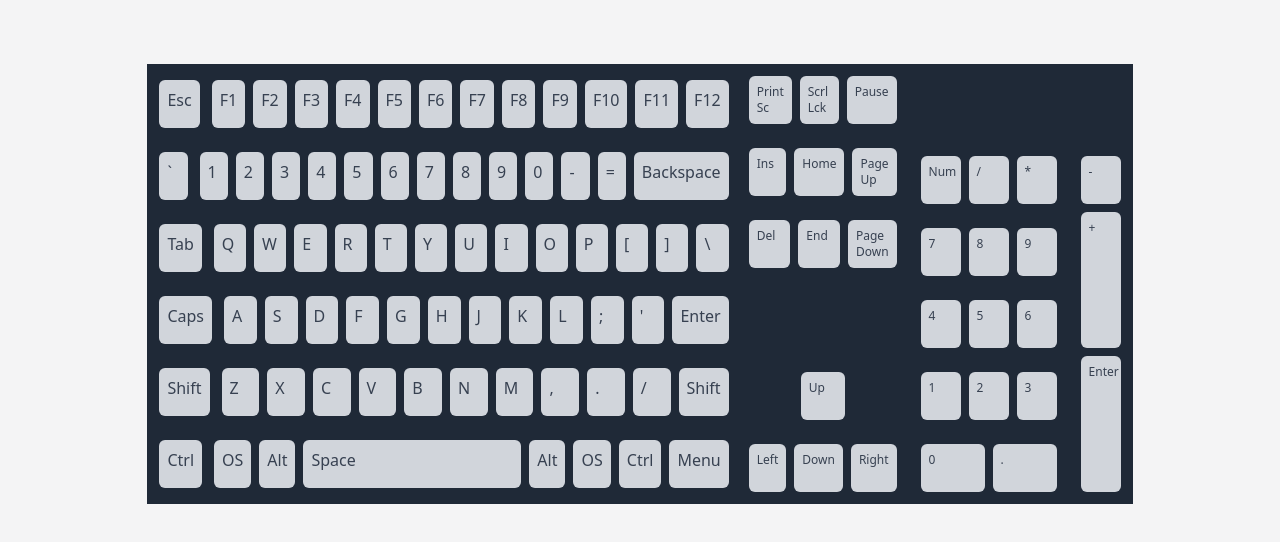
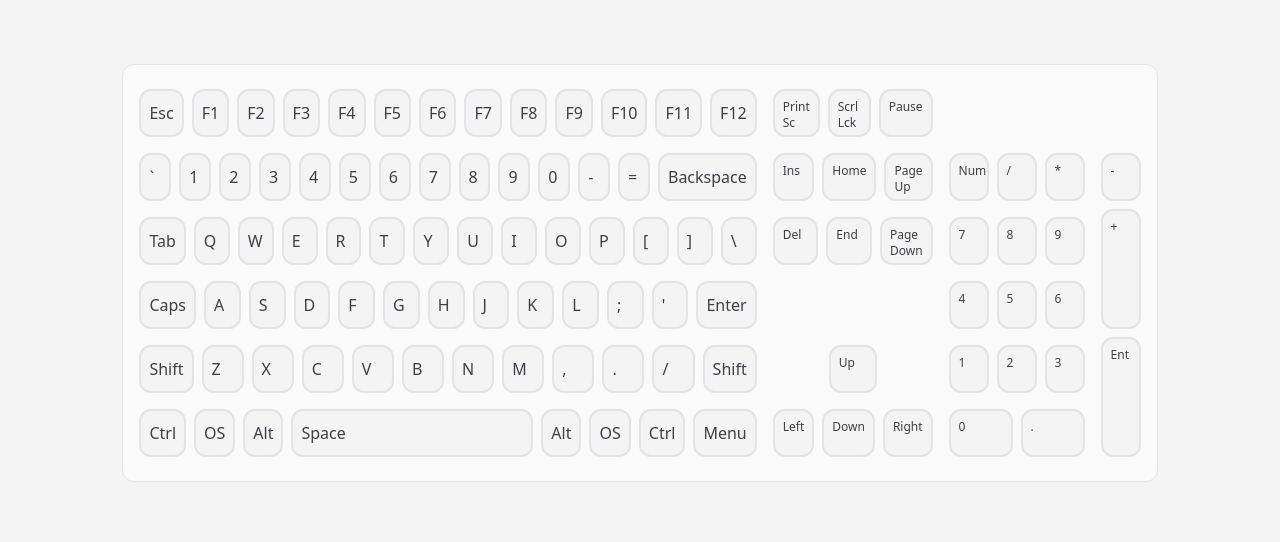
Before and after one commit to commitsovercoffee/key-probe, a SvelteKit app: page / in a window 1280 px wide. Shown: the top 542 px of the page. Built offline with nearby package versions, Linux system fonts and the light colour scheme.

Commit message:
styles layout

```diff
--- a/src/routes/+page.svelte
+++ b/src/routes/+page.svelte
@@ -159,13 +159,17 @@
 	let numExtra = [
 		{ key: '-', keycode: 'NumpadSubtract' },
 		{ key: '+', keycode: 'NumpadAdd' },
-		{ key: 'Enter', keycode: 'NumpadEnter' }
+		{ key: 'Ent', keycode: 'NumpadEnter' }
 	];
 	let keysPressed = [];
 	let prevPressed = [];
 
 	let keyCapStyle =
-		'key h-12 bg-gray-300 text-gray-700 rounded-md p-2 m-1 transition-all duration-200 transform ';
+		'p-2 m-1 rounded-xl border-2 border-zinc-200 dark:border-zinc-800 h-12 transition-all duration-200 transform grow ';
+	let keyDownStyle =
+		' bg-amber-200 dark:bg-amber-800 text-zinc-800 dark:text-zinc-200 transform -translate-y-10';
+	let keyUpStyle = ' bg-teal-200 dark:bg-teal-800';
+	let keyDefaultStyle = ' bg-zinc-100 dark:bg-zinc-900 ';
 
 	const handleKeyDown = (event) => {
 		if (!keysPressed.some((item) => item.code === event.code)) {
@@ -184,36 +188,39 @@
 	function getStyle(key) {
 		switch (key) {
 			case 'NumpadSubtract':
-				return keyCapStyle + ' grow-0';
+				return keyCapStyle + ' grow-0 ';
 			case 'NumpadEnter':
-				return keyCapStyle + ' grow';
+				return keyCapStyle + ' grow ';
 			case 'NumpadAdd':
-				return keyCapStyle + ' grow';
+				return keyCapStyle + ' grow ';
 			case 'Fill':
-				return keyCapStyle + ' opacity-0';
+				return keyCapStyle + ' opacity-0 ';
 			case 'Space':
-				return keyCapStyle + ' basis-8/12';
+				return keyCapStyle + ' basis-8/12 ';
 			default:
-				return keyCapStyle + '  basis-1/12';
+				return keyCapStyle + '  basis-1/12 ';
 		}
 	}
 </script>
 
 <svelte:window on:keydown|preventDefault={handleKeyDown} on:keyup|preventDefault={handleKeyUp} />
 
-<main class="">
-	<div class="bg-gray-800 w-fit mx-auto mt-16">
-		<div class="flex">
-			<div class="flex flex-col justify-center flex-wrap">
+<main class="mx-auto w-fit prose prose-zinc dark:prose-invert max-w-none">
+	<div
+		class="mt-16 py-4 px-2 border border-zinc-200 dark:border-zinc-800 rounded-xl bg-zinc-50 dark:bg-zinc-800"
+	>
+		<div class="flex h-min">
+			<!-- 60% keys -->
+			<div class="flex flex-col w-min h-min">
 				{#each keyboard as row}
-					<div class="key-group flex space-x-2 p-2">
+					<div class="flex p-1">
 						{#each row as key}
 							<div
 								class={keysPressed.some((item) => item.code === key.keycode)
-									? getStyle(key.keycode) + ' bg-red-500 text-white transform -translate-y-10'
+									? getStyle(key.keycode) + keyDownStyle
 									: prevPressed.some((item) => item.code === key.keycode)
-									? getStyle(key.keycode) + ' bg-teal-500'
-									: getStyle(key.keycode)}
+									? getStyle(key.keycode) + keyUpStyle
+									: getStyle(key.keycode) + keyDefaultStyle}
 							>
 								{key.key}
 							</div>
@@ -222,18 +229,18 @@
 				{/each}
 			</div>
 
-			<div class="flex flex-col w-min justify-between">
+			<!-- navKeys -->
+			<div class="flex flex-col w-min justify-between text-xs">
 				<div>
 					{#each navKeys as row}
-						<div class="flex p-2 text-xs">
+						<div class="flex p-1">
 							{#each row as key}
 								<div
 									class={keysPressed.some((item) => item.code === key.keycode)
-										? getStyle(key.keycode) +
-										  ' bg-red-500 text-white transform -translate-y-10 grow'
+										? getStyle(key.keycode) + keyDownStyle
 										: prevPressed.some((item) => item.code === key.keycode)
-										? getStyle(key.keycode) + ' bg-teal-500 grow'
-										: getStyle(key.keycode) + ' grow'}
+										? getStyle(key.keycode) + keyUpStyle
+										: getStyle(key.keycode) + keyDefaultStyle}
 								>
 									{key.key}
 								</div>
@@ -243,15 +250,14 @@
 				</div>
 				<div>
 					{#each arrowKeys as row}
-						<div class="flex p-2 text-xs">
+						<div class="flex p-1">
 							{#each row as key}
 								<div
 									class={keysPressed.some((item) => item.code === key.keycode)
-										? getStyle(key.keycode) +
-										  ' bg-red-500 text-white transform -translate-y-10 grow'
+										? getStyle(key.keycode) + keyDownStyle
 										: prevPressed.some((item) => item.code === key.keycode)
-										? getStyle(key.keycode) + ' bg-teal-500 grow'
-										: getStyle(key.keycode) + ' grow'}
+										? getStyle(key.keycode) + keyUpStyle
+										: getStyle(key.keycode) + keyDefaultStyle}
 								>
 									{key.key}
 								</div>
@@ -261,18 +267,17 @@
 				</div>
 			</div>
 
-			<div class="mt-20 flex w-min justify-between h-min">
-				<div>
+			<div class="flex self-end">
+				<div class="flex flex-col">
 					{#each numKeys as row}
-						<div class="flex p-2 text-xs">
+						<div class="flex p-1 text-xs">
 							{#each row as key}
 								<div
 									class={keysPressed.some((item) => item.code === key.keycode)
-										? getStyle(key.keycode) +
-										  ' bg-red-500 text-white transform -translate-y-10 grow w-10'
+										? getStyle(key.keycode) + keyDownStyle + 'w-10'
 										: prevPressed.some((item) => item.code === key.keycode)
-										? getStyle(key.keycode) + ' bg-teal-500 grow w-10'
-										: getStyle(key.keycode) + ' grow w-10'}
+										? getStyle(key.keycode) + keyUpStyle + 'w-10'
+										: getStyle(key.keycode) + keyDefaultStyle + 'w-10'}
 								>
 									{key.key}
 								</div>
@@ -281,14 +286,14 @@
 					{/each}
 				</div>
 
-				<div class="flex flex-col p-2 text-xs">
+				<div class="flex flex-col p-1 text-xs">
 					{#each numExtra as key}
 						<div
 							class={keysPressed.some((item) => item.code === key.keycode)
-								? getStyle(key.keycode) + ' bg-red-500 text-white transform -translate-y-10 w-10'
+								? getStyle(key.keycode) + keyDownStyle + 'w-10'
 								: prevPressed.some((item) => item.code === key.keycode)
-								? getStyle(key.keycode) + ' bg-teal-500 w-10'
-								: getStyle(key.keycode) + ' w-10 '}
+								? getStyle(key.keycode) + keyUpStyle + 'w-10'
+								: getStyle(key.keycode) + keyDefaultStyle + 'w-10'}
 						>
 							{key.key}
 						</div>
```
